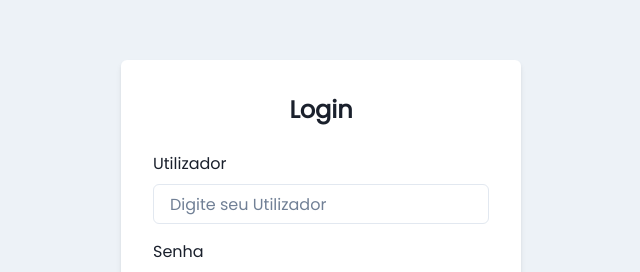
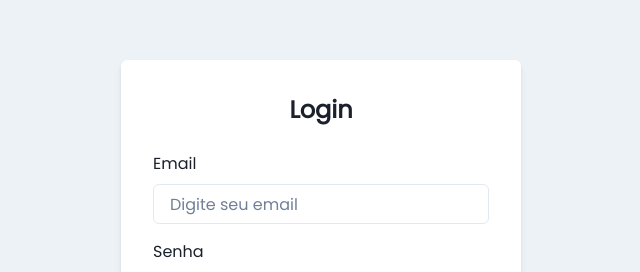
Before and after one commit to Nilo97/cmcm-webapi, a Next.js app: page / in a window 1280 px wide. Shown: the part 166-438 px from the top of the page, without its empty margins (319-959 px from the left). Built offline with nearby package versions, Linux system fonts and the light colour scheme.

Commit message:
Fixing auth

```diff
--- a/src/app/actions/auth.ts
+++ b/src/app/actions/auth.ts
@@ -1,13 +1,13 @@
-const BASE_URL =  process.env.NEXT_PUBLIC_BASE_URL;
+const BASE_URL = process.env.NEXT_PUBLIC_BASE_URL;
 
-async function signIn({ username, password }: any) {
+async function signIn({ email, password }: any) {
   try {
     const res = await fetch(`${BASE_URL}/auth/signIn`, {
       method: "POST",
       headers: {
         "Content-Type": "application/json",
       },
-      body: JSON.stringify({ username: username, password: password }),
+      body: JSON.stringify({ password: password, email: email }),
     });
 
     const data = await res.json();
@@ -23,14 +23,14 @@ async function signIn({ username, password }: any) {
   }
 }
 
-async function signUp({ username, password }: any) {
+async function signUp({ email, password }: any) {
   try {
     const res = await fetch(`${BASE_URL}/auth/signUp`, {
       method: "POST",
       headers: {
         "Content-Type": "application/json",
       },
-      body: JSON.stringify({ username: username, password: password }),
+      body: JSON.stringify({ email: email, password: password }),
     });
 
     if (!res.ok) {
--- a/src/app/context/AuthContext.tsx
+++ b/src/app/context/AuthContext.tsx
@@ -6,7 +6,7 @@ import { useToast } from "@chakra-ui/react";
 import { useRouter } from "next/navigation";
 
 type RegistrationRequest = {
-  username: string;
+  email: string;
   password: string;
 };
 
@@ -23,9 +23,9 @@ export function AuthProvider({ children }: any) {
   const toast = useToast();
   const router = useRouter();
 
-  async function login({ username, password }: RegistrationRequest) {
-    const { token, error, user, email, companyId }: any = await signIn({
-      username,
+  async function login({ email, password }: RegistrationRequest) {
+    const { token, error, user, companyId }: any = await signIn({
+      email,
       password,
     });
 
@@ -39,10 +39,7 @@ export function AuthProvider({ children }: any) {
         isClosable: true,
         position: "top",
       });
-
-    }
-
-    else {
+    } else {
       setCookie(undefined, "token", token, {
         maxAge: 60 * 60 * 24 * 365,
       });
@@ -66,9 +63,9 @@ export function AuthProvider({ children }: any) {
     }
   }
 
-  async function register({ username, password }: RegistrationRequest) {
+  async function register({ email, password }: RegistrationRequest) {
     const { error }: any = await signUp({
-      username,
+      email,
       password,
     });
 
@@ -87,7 +84,7 @@ export function AuthProvider({ children }: any) {
         isClosable: true,
       });
 
-      login({ username, password });
+      login({ email, password });
     }
   }
 
--- a/src/app/page.tsx
+++ b/src/app/page.tsx
@@ -1,6 +1,6 @@
 "use client";
 
-import React, { useContext, useEffect, useState } from "react";
+import React, { useContext, useState } from "react";
 import { useForm } from "react-hook-form";
 import {
   Box,
@@ -13,10 +13,8 @@ import {
   Text,
   useToast,
 } from "@chakra-ui/react";
-import { signIn } from "./actions/auth";
 import { useRouter } from "next/navigation";
 import { AuthContext } from "./context/AuthContext";
-import { invoke } from "@tauri-apps/api";
 
 const LoginForm = () => {
   const router = useRouter();
@@ -34,7 +32,11 @@ const LoginForm = () => {
   const onSubmit = async (data: any) => {
     try {
       setIsLoading(true);
-      await login(data);
+
+      await login({
+        email: data.email,
+        password: data.password,
+      });
     } finally {
       setIsLoading(false);
     }
@@ -64,17 +66,22 @@ const LoginForm = () => {
         </Text>
         <form onSubmit={handleSubmit(onSubmit, onError)}>
           <VStack spacing={4} align="stretch">
-            <FormControl isInvalid={!!errors.username}>
-              <FormLabel>Utilizador</FormLabel>
+            <FormControl isInvalid={!!errors.email}>
+              <FormLabel>Email</FormLabel>
               <Input
-                placeholder="Digite seu Utilizador"
-                {...register("username", {
+                type="email"
+                placeholder="Digite seu email"
+                {...register("email", {
                   required: "Email é obrigatório",
+                  pattern: {
+                    value: /^[a-zA-Z0-9_.+-]+@[a-zA-Z0-9-]+\.[a-zA-Z0-9-.]+$/,
+                    message: "Email inválido",
+                  },
                 })}
               />
-              {errors.username && (
+              {errors.email && (
                 <Text color="red.500" mt={2}>
-                  {errors.username.message as string}
+                  {errors.email.message as string}
                 </Text>
               )}
             </FormControl>
```
